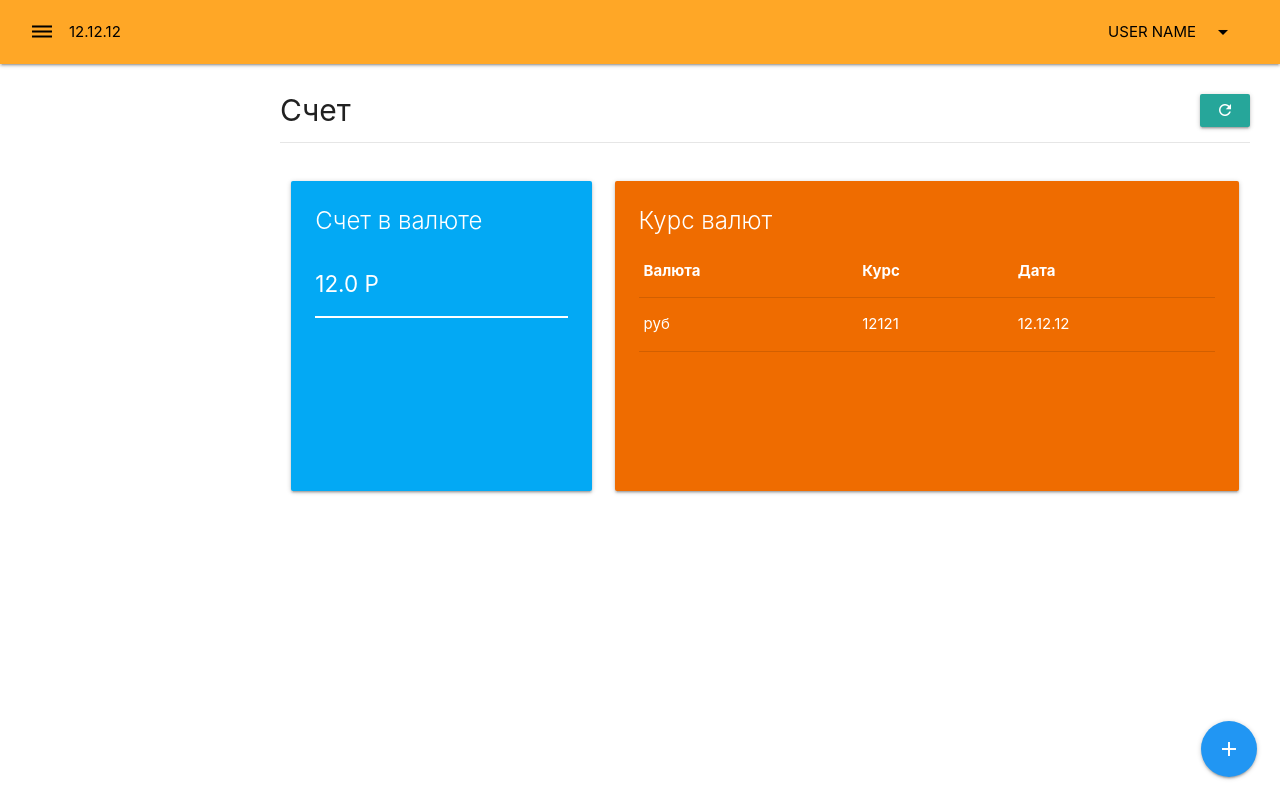
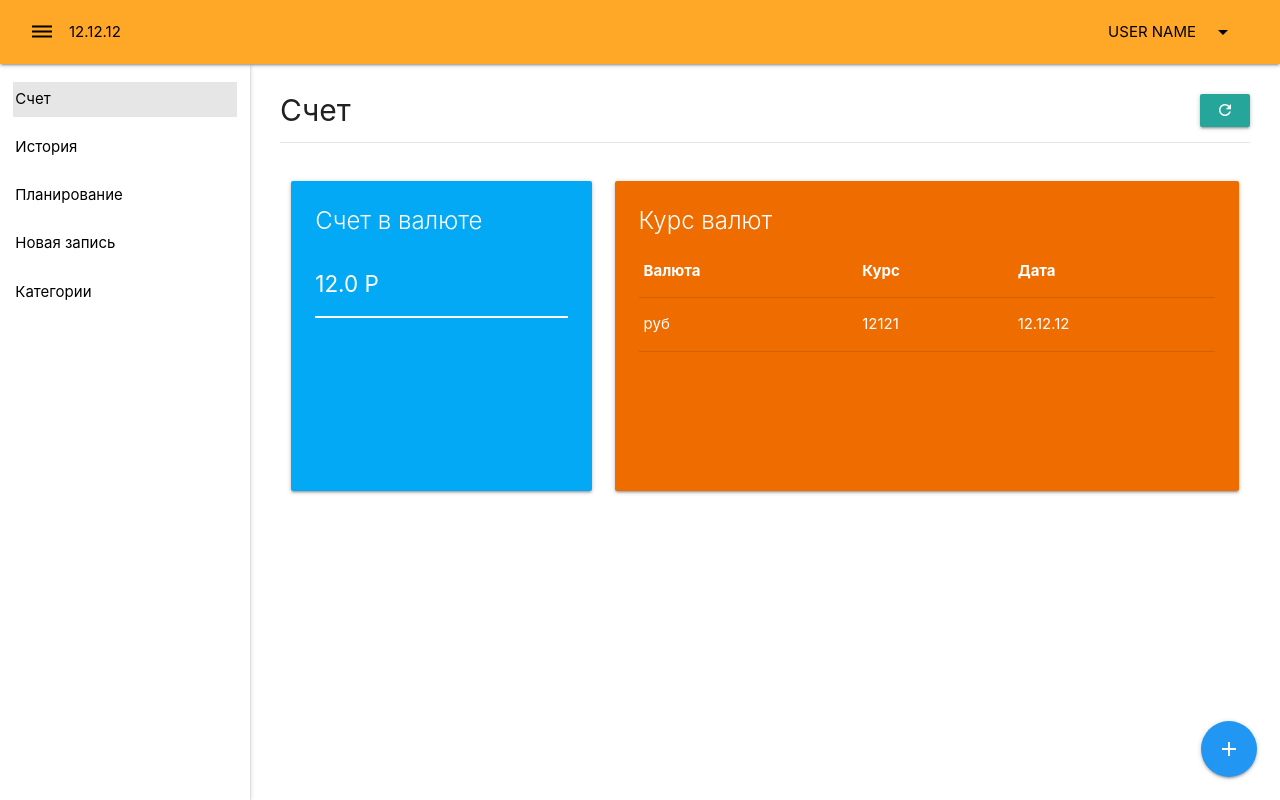
Before and after one commit to tsukiyyyomi/vueCrm, a Vue app in the folder crm/: page / in a window 1280 px wide. Built offline with nearby package versions, Linux system fonts and the light colour scheme.

Commit message:
Changed main layout for navbar and sidebar

```diff
--- a/crm/src/layouts/MainLayout.vue
+++ b/crm/src/layouts/MainLayout.vue
@@ -1,8 +1,8 @@
 <template>
     <div class="app-main-layout">
-        <Navbar/>
-        <Sidebar/>
-        <main class="app-content">
+        <Navbar v-on:click="isOpen = !isOpen"/>
+        <Sidebar :isOpen="isOpen"/>
+        <main class="app-content" :class="{full:!isOpen}">
             <div class="app-page">
                 <router-view/>
             </div>
@@ -22,6 +22,9 @@ import Sidebar from '@/components/app/Sidebar';
 
     export default{
         name:'main-layout',
+        data:()=> ({
+            isOpen:true,
+        }),
         components:{
             Navbar, Sidebar
         }
--- a/crm/src/router/index.js
+++ b/crm/src/router/index.js
@@ -7,7 +7,7 @@ const routes = [
     name: "home",
     meta: {layout: 'main'},
     component: ()=> import('../views/Home.vue')
-  } ,
+  },
   {
     path: '/login',
     name: 'login',
```
